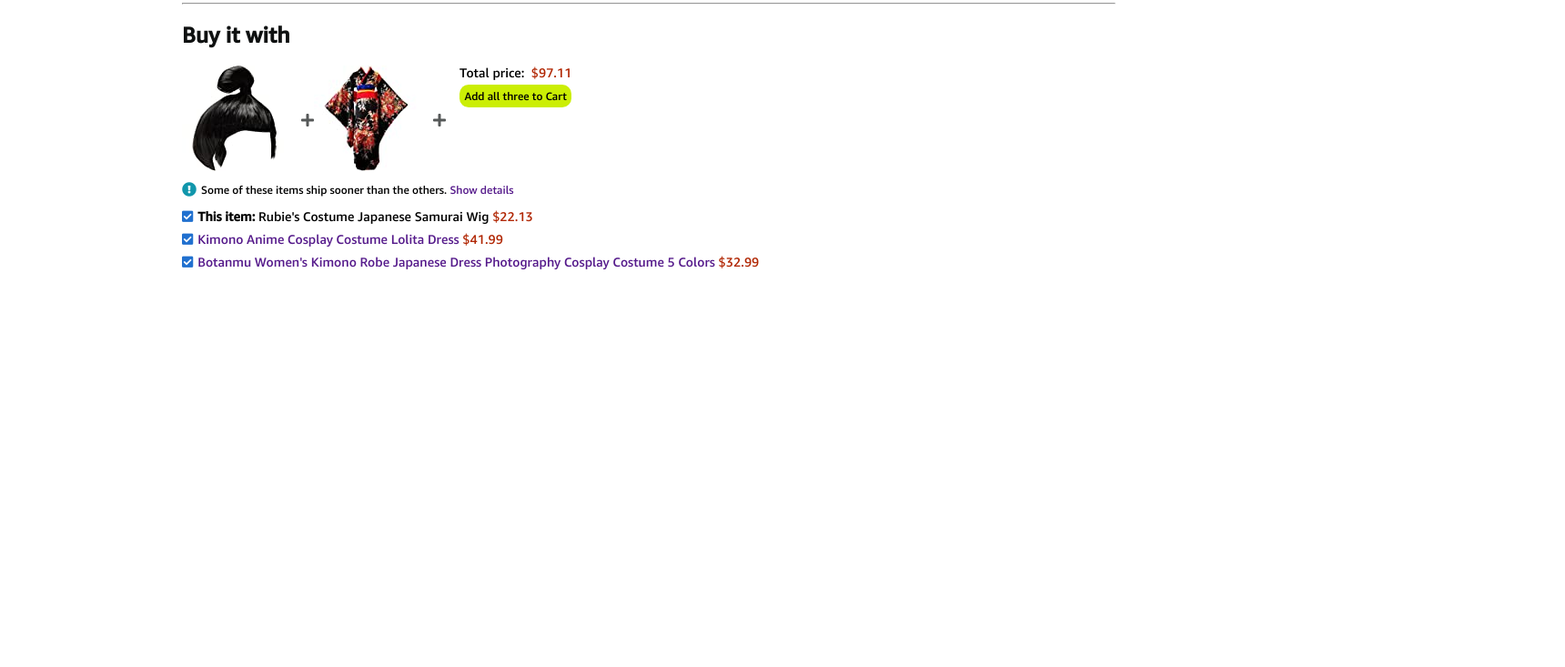
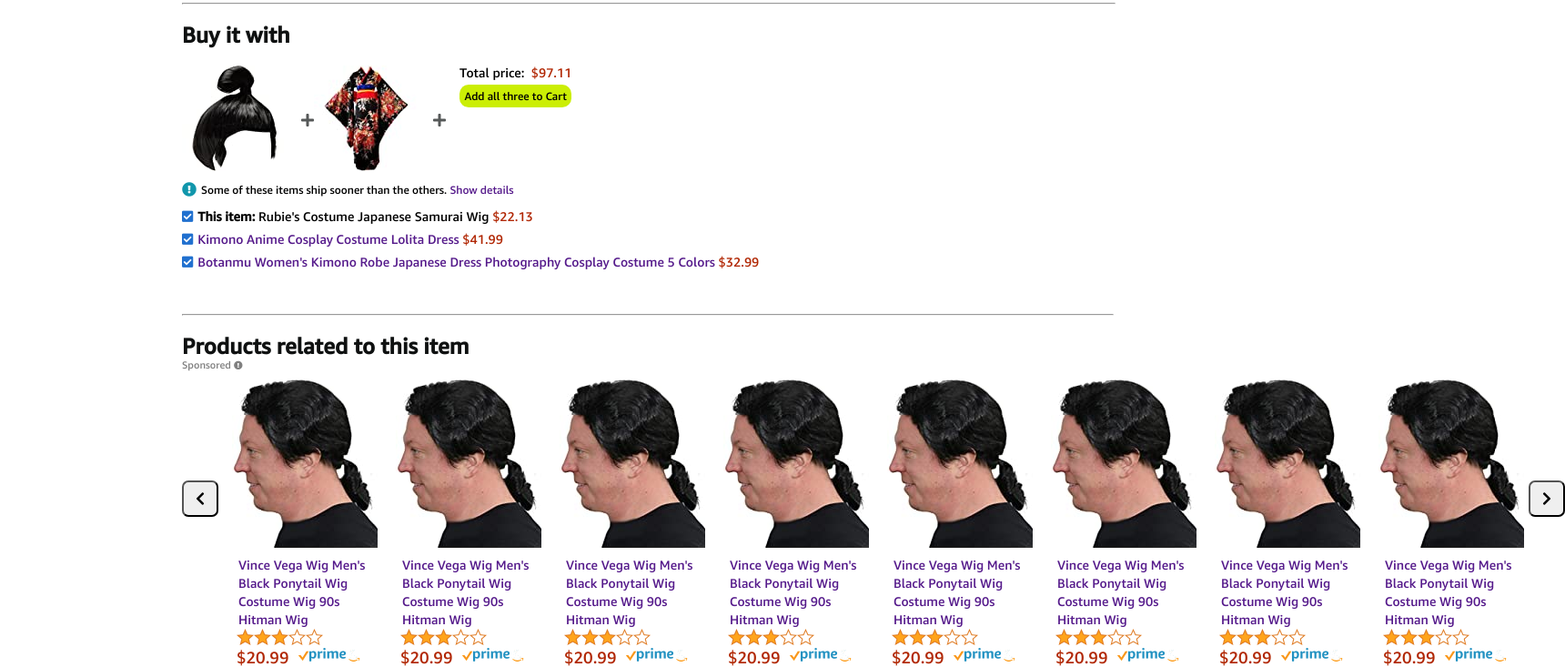
Before and after one commit to EricChukoltyansky/amazon, a website: page index.html in a window 1280 px wide. Shown: the part 1162-1895 px from the top of the page at 91% size, 1720 px wide, since content can reach past the window. Before the commit the page ends 1467 px from the top, so only its background shows below. Drawn offline with Linux system fonts and the light colour scheme.

Commit message:
Carousel js

```diff
--- a/index.html
+++ b/index.html
@@ -35,7 +35,7 @@
               <i class="fas fa-sort-down"></i>
             </span>
           </button>
-          <input type="text" class="search-input" />
+          <input type="text" class="search-input" placeholder="japanese+wig" />
           <div>
             <button class="search-button">
               <i class="fas fa-search"></i>
@@ -321,5 +321,134 @@
         </p>
       </div>
     </section>
+    <section class="carousel-section">
+      <hr />
+      <div class="head">
+        <header>Products related to this item</header>
+        <p>Sponsored<i class="fas fa-exclamation-circle fa-sm"></i></p>
+      </div>
+      <div class="carousel-container">
+        <div class="btn-container">
+          <button><i class="fas fa-chevron-left"></i></button>
+        </div>
+        <div class="carousel">
+          <div class="carousel-img-container">
+            <img src="/assets/img/41DSrvt1GTL._AC_SR160,200_ (1).jpg" alt="" />
+            <a href=""
+              ><p>
+                Vince Vega Wig Men's Black Ponytail Wig Costume Wig 90s Hitman
+                Wig
+              </p></a
+            >
+            <div class="img-stars"></div>
+            <div class="prime">
+              <span>$20.99</span>
+              <div class="prime-sticker"></div>
+            </div>
+          </div>
+          <div class="carousel-img-container">
+            <img src="/assets/img/41DSrvt1GTL._AC_SR160,200_ (1).jpg" alt="" />
+            <a href=""
+              ><p>
+                Vince Vega Wig Men's Black Ponytail Wig Costume Wig 90s Hitman
+                Wig
+              </p></a
+            >
+            <div class="img-stars"></div>
+            <div class="prime">
+              <span>$20.99</span>
+              <div class="prime-sticker"></div>
+            </div>
+          </div>
+          <div class="carousel-img-container">
+            <img src="/assets/img/41DSrvt1GTL._AC_SR160,200_ (1).jpg" alt="" />
+            <a href=""
+              ><p>
+                Vince Vega Wig Men's Black Ponytail Wig Costume Wig 90s Hitman
+                Wig
+              </p></a
+            >
+            <div class="img-stars"></div>
+            <div class="prime">
+              <span>$20.99</span>
+              <div class="prime-sticker"></div>
+            </div>
+          </div>
+          <div class="carousel-img-container">
+            <img src="/assets/img/41DSrvt1GTL._AC_SR160,200_ (1).jpg" alt="" />
+            <a href=""
+              ><p>
+                Vince Vega Wig Men's Black Ponytail Wig Costume Wig 90s Hitman
+                Wig
+              </p></a
+            >
+            <div class="img-stars"></div>
+            <div class="prime">
+              <span>$20.99</span>
+              <div class="prime-sticker"></div>
+            </div>
+          </div>
+          <div class="carousel-img-container">
+            <img src="/assets/img/41DSrvt1GTL._AC_SR160,200_ (1).jpg" alt="" />
+            <a href=""
+              ><p>
+                Vince Vega Wig Men's Black Ponytail Wig Costume Wig 90s Hitman
+                Wig
+              </p></a
+            >
+            <div class="img-stars"></div>
+            <div class="prime">
+              <span>$20.99</span>
+              <div class="prime-sticker"></div>
+            </div>
+          </div>
+          <div class="carousel-img-container">
+            <img src="/assets/img/41DSrvt1GTL._AC_SR160,200_ (1).jpg" alt="" />
+            <a href=""
+              ><p>
+                Vince Vega Wig Men's Black Ponytail Wig Costume Wig 90s Hitman
+                Wig
+              </p></a
+            >
+            <div class="img-stars"></div>
+            <div class="prime">
+              <span>$20.99</span>
+              <div class="prime-sticker"></div>
+            </div>
+          </div>
+          <div class="carousel-img-container">
+            <img src="/assets/img/41DSrvt1GTL._AC_SR160,200_ (1).jpg" alt="" />
+            <a href=""
+              ><p>
+                Vince Vega Wig Men's Black Ponytail Wig Costume Wig 90s Hitman
+                Wig
+              </p></a
+            >
+            <div class="img-stars"></div>
+            <div class="prime">
+              <span>$20.99</span>
+              <div class="prime-sticker"></div>
+            </div>
+          </div>
+          <div class="carousel-img-container">
+            <img src="/assets/img/41DSrvt1GTL._AC_SR160,200_ (1).jpg" alt="" />
+            <a href=""
+              ><p>
+                Vince Vega Wig Men's Black Ponytail Wig Costume Wig 90s Hitman
+                Wig
+              </p></a
+            >
+            <div class="img-stars"></div>
+            <div class="prime">
+              <span>$20.99</span>
+              <div class="prime-sticker"></div>
+            </div>
+          </div>
+        </div>
+        <div class="btn-container">
+          <button><i class="fas fa-chevron-right"></i></button>
+        </div>
+      </div>
+    </section>
   </body>
 </html>
--- /dev/null
+++ b/scss/_carousel.scss
@@ -0,0 +1,86 @@
+.carousel-section {
+  width: 80%;
+  padding-left: 200px;
+  padding-top: 40px;
+  .head {
+    header {
+      padding-top: 20px;
+      font-size: 24px;
+      font-weight: 700;
+      color: #0f1111;
+    }
+    p {
+      font-size: 11px;
+      color: #808080;
+      .fa-exclamation-circle {
+        padding-left: 3px;
+      }
+      &:hover {
+        color: #292929;
+      }
+    }
+  }
+
+  .carousel-container {
+    height: 35vh;
+    display: flex;
+
+    .btn-container {
+      display: flex;
+      align-items: center;
+      button {
+        height: 40px;
+        width: 40px;
+        border-radius: 7px;
+      }
+    }
+
+    .carousel {
+      display: flex;
+    //   width: 80%;
+
+      .carousel-img-container {
+        width: 33%;
+        padding-left: 15px;
+        padding-right: 5px;
+        // border: 2px solid black;
+        a {
+          text-decoration: none;
+          &:hover {
+            text-decoration: underline;
+            color: #c7511f;
+          }
+          p {
+            font-size: 14px;
+            // color:#565959;
+            padding-left: 7px;
+            line-height: 20px;
+            font-weight: 200;
+          }
+        }
+        .img-stars {
+          background: url("/assets/img/3-fm1Jbg4IHlyhq (1).png") no-repeat -293px -182px;
+          width: 95px;
+          height: 18px;
+          margin-left: 5px;
+        }
+        .prime {
+          display: flex;
+          padding-left: 5px;
+          padding-top: 3px;
+          span {
+            font-size: 18px;
+            font-weight: 400;
+            color: #b12704;
+            padding-right: 10px;
+          }
+          .prime-sticker {
+            background: url("/assets/img/E6vgqiIirWgGb3f (1).png") no-repeat -184px -182px;
+            width: 69px;
+            height: 16px;
+          }
+        }
+      }
+    }
+  }
+}
--- a/scss/_nav.scss
+++ b/scss/_nav.scss
@@ -126,8 +126,10 @@
       border: 0px solid #111d5e;
       border-radius: 10px 0 0 10px;
       outline: none;
-      font-size: 20px;
+      font-size: 16px;
       background: none;
+      padding-left: 10px;
+      color: black;
     }
   }
   .right-nav-container {
--- a/scss/index.scss
+++ b/scss/index.scss
@@ -5,6 +5,7 @@
 @import "main-center";
 @import "main-right";
 @import "buy-it";
+@import "carousel";
 
 * {
   padding: 0;
```
Also changed, not shown: dist/css/index.css.
